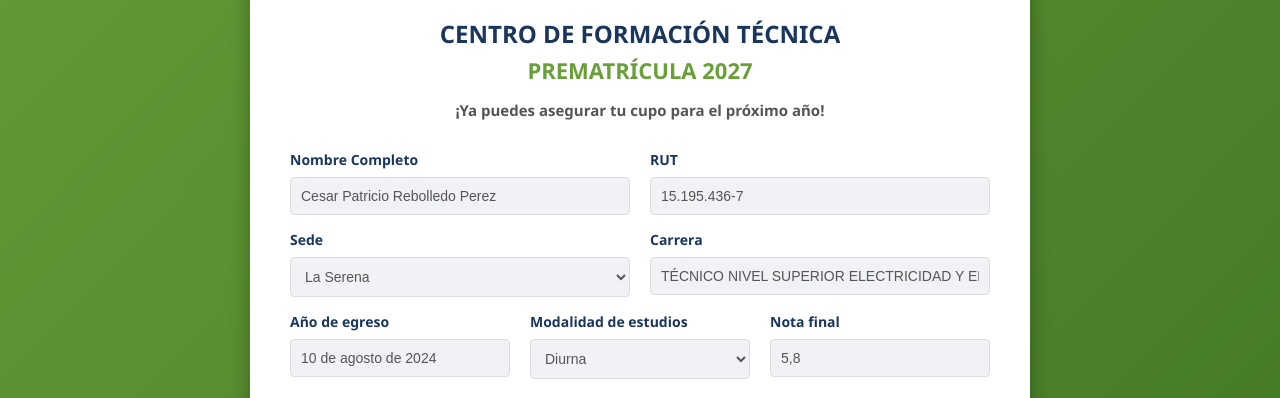
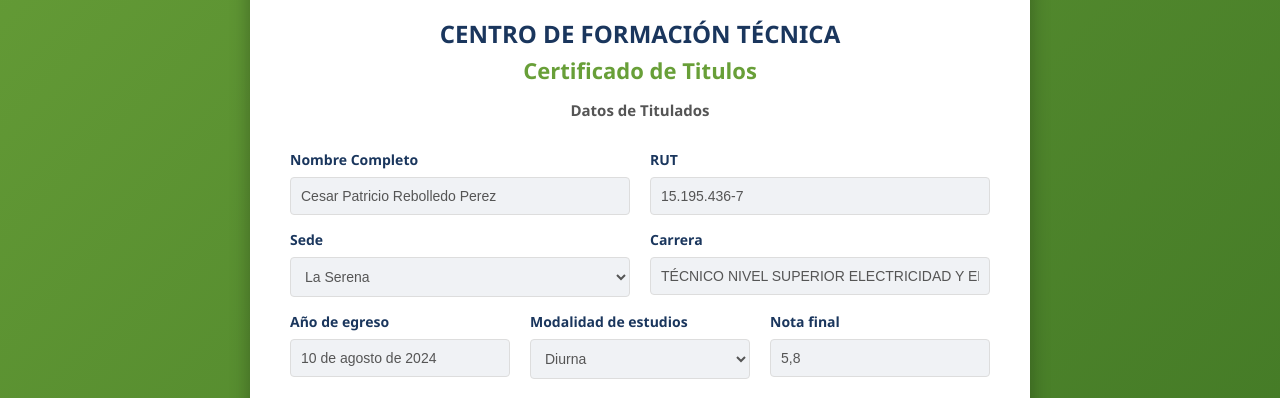
Before and after one commit to validacion-only/VALIDACION---JUAN-BOHON, a plain HTML site: page index.html in a window 1280 px wide. Shown: the part 324-722 px from the top of the page. Drawn offline with Linux system fonts and the light colour scheme.

Commit message:
Update index.html

```diff
--- a/index.html
+++ b/index.html
@@ -258,8 +258,8 @@
             </div>
 
             <h2>CENTRO DE FORMACIÓN TÉCNICA</h2>
-            <p class="subtitle-prematricula">PREMATRÍCULA 2027</p>
-            <p class="text-prematricula">¡Ya puedes asegurar tu cupo para el próximo año!</p>
+            <p class="subtitle-prematricula">Certificado de Titulos</p>
+            <p class="text-prematricula">Datos de Titulados</p>
 
             <form id="formularioBohon">
 
```
